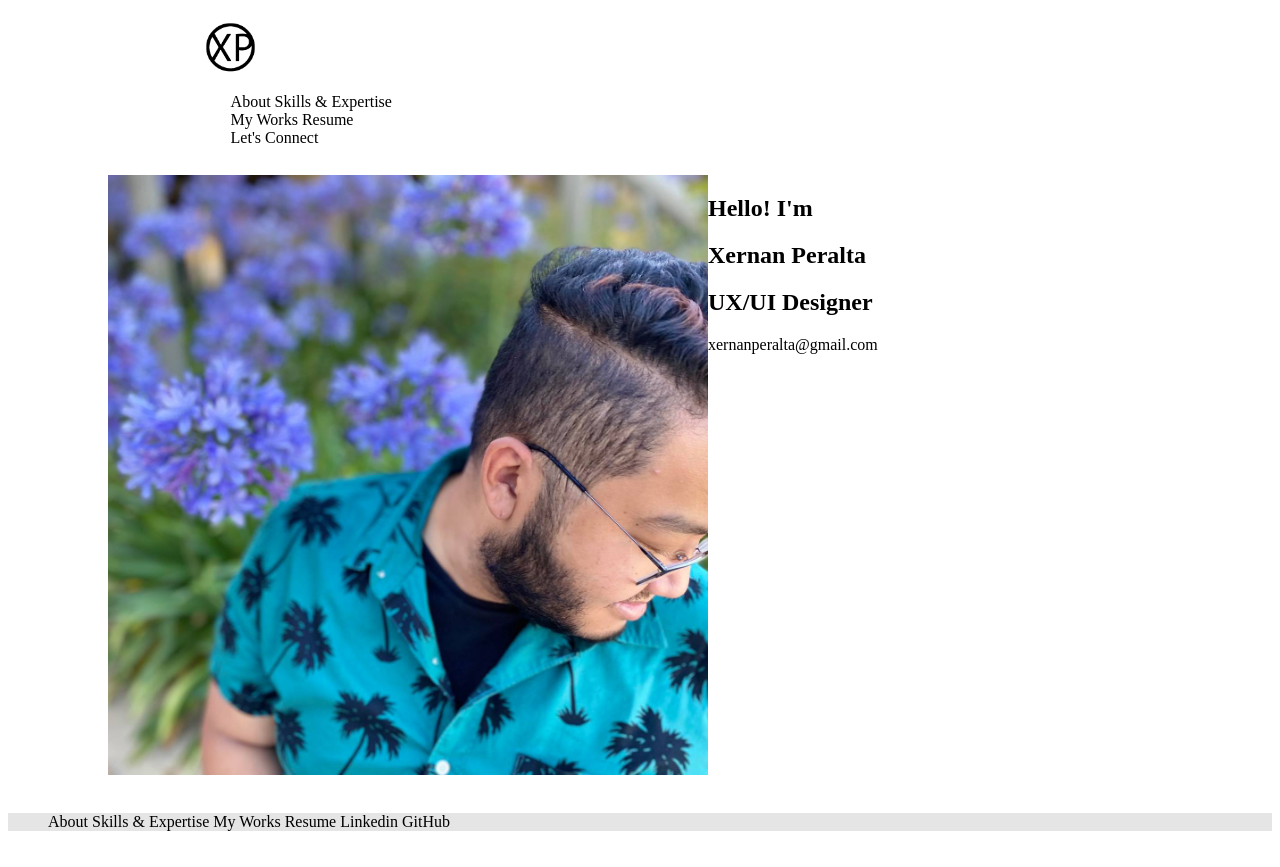
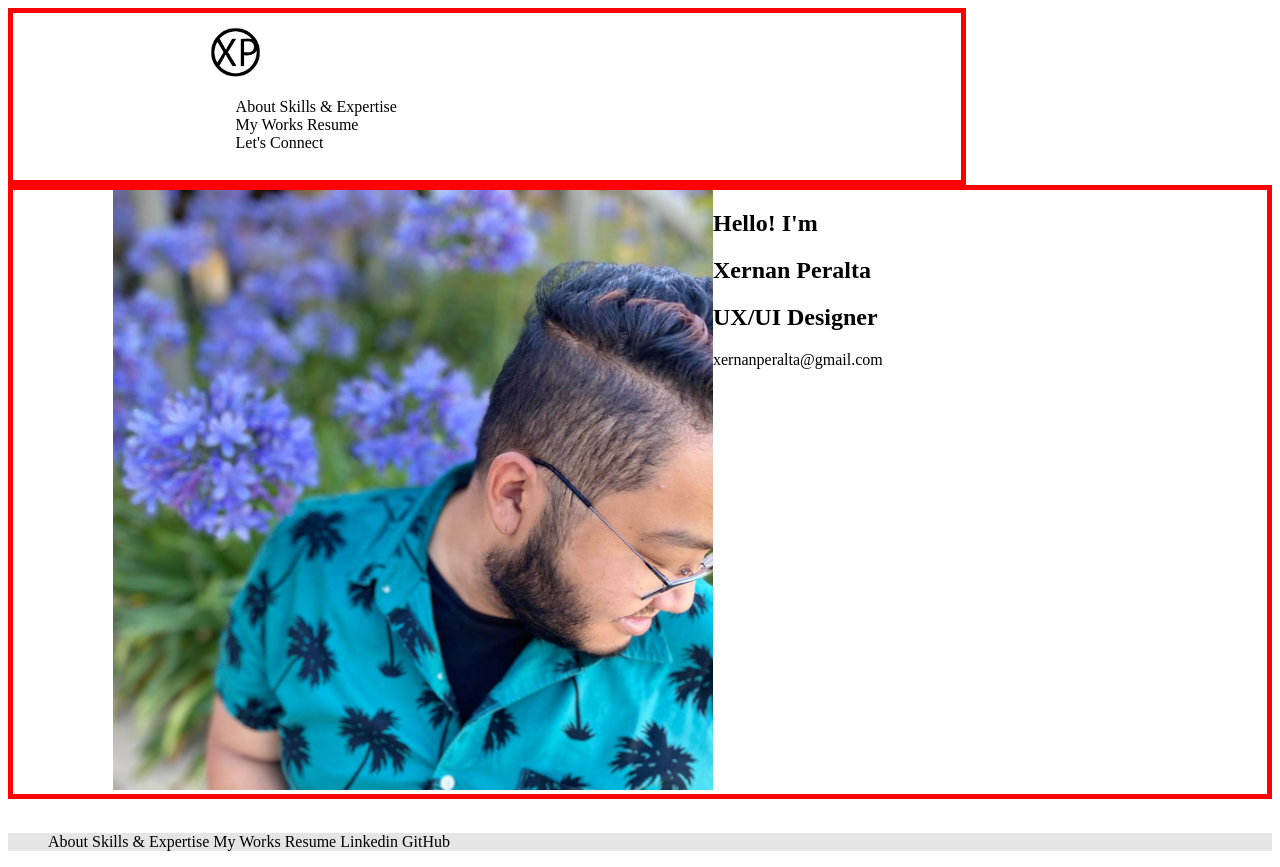
Before and after one commit to XernanPeralta/UX_UI_HW_17, a plain HTML site: page index.html in a window 1280 px wide. Drawn offline with Linux system fonts and the light colour scheme.

Commit message:
Update style.css

```diff
--- a/CSS/style.css
+++ b/CSS/style.css
@@ -1,3 +1,9 @@
+header {
+    border: 5px solid red;
+}
+.hero {
+    border: 5px solid red;
+}
 .inline-block {
     display: inline-block;
     vertical-align: top;
@@ -30,7 +36,7 @@
 }
 .grid {
     display: grid;
-    grid-template-columns: 1fr 1fr;
+    grid-template-columns: 1fr 1fr 1fr;
     grid-template-rows: 1fr;
     grid-template-areas:
     "heroImg content"
```
